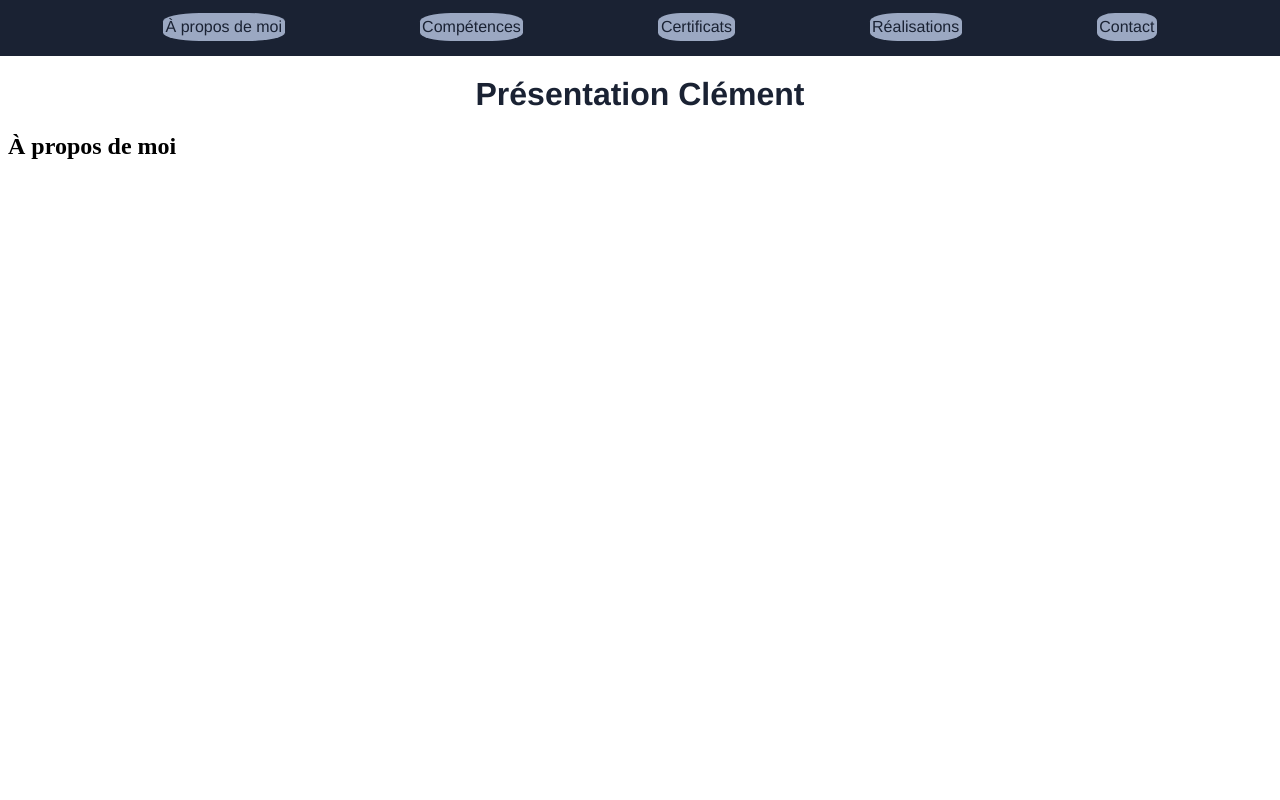
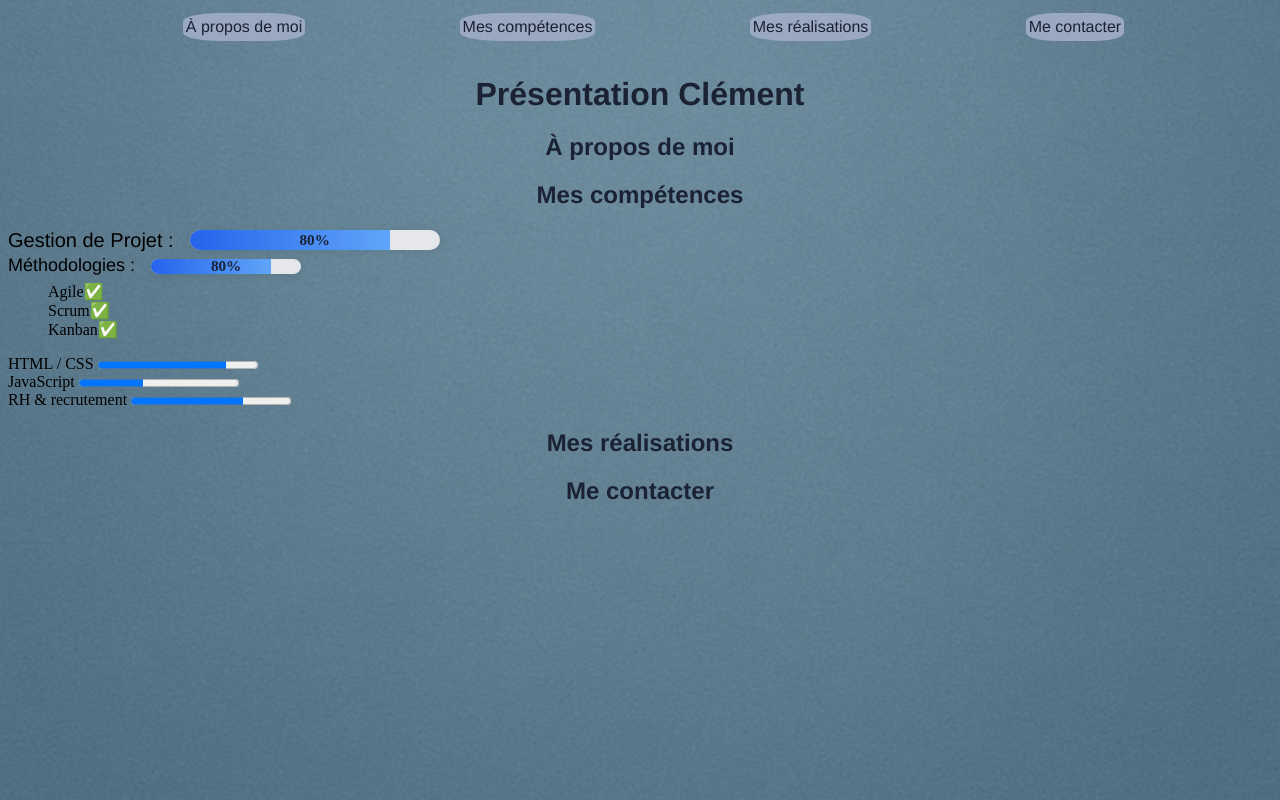
Before and after one commit to Unknown0user/Unknown0user.github.io, a plain HTML site: page index.html in a window 1280 px wide. Drawn offline with Linux system fonts and the light colour scheme.

Commit message:
Restructuration du site et début de la section compétences

```diff
--- a/index.html
+++ b/index.html
@@ -8,16 +8,59 @@
 <body>
     <nav>
     <ul class="navbar">
-        <a href="#titre"><li class="navbar-1">À propos de moi</li></a>
-        <a href="#titre"><li class="navbar-2">Compétences</li></a>
-        <a href="#titre"><li class="navbar-3">Certificats</li></a>
-        <a href="#titre"><li class="navbar-4">Réalisations</li></a>
-        <a href="#titre"><li class="navbar-5">Contact</li></a>
+        <a href="#présentation"><li class="navbar-1">À propos de moi</li></a>
+        <a href="#compétences"><li class="navbar-2">Mes compétences</li></a>
+        <a href="#réalisations"><li class="navbar-3">Mes réalisations</li></a>
+        <a href="#contact"><li class="navbar-4">Me contacter</li></a>
     </ul>
     </nav>
     <h2 id="titre" class="titre">Présentation Clément</h2>
     <div>
-        <h2>À propos de moi</h2>
+        <h2 id="présentation" class="présentation">À propos de moi</h2>
+    </div>
+
+   <section id="compétences">
+    <h2 id="compétences">Mes compétences</h2>
+ <div class="skill-row">
+  <span class="nom-skill">Gestion de Projet :</span>
+  <div class="conteneur">
+    <div class="bar" style="width: 80%"></div>
+    <span class="label">80%</span>
+  </div>
+</div>
+     <div class="skill-row">
+  <span class="sous-nom-skill">Méthodologies :</span>
+  <div class="sous-conteneur">
+    <div class="bar" style="width: 80%"></div>
+    <span class="label">80%</span>
+  </div>
+</div>
+<div class="sous-contenue">
+    <ul>
+        <li>Agile✅</li>
+        <li>Scrum✅</li>
+        <li>Kanban✅</li>
+    </ul>
+</div>
+  <div class="skill">
+    <label>HTML / CSS</label>
+    <progress value="80" max="100"></progress>
+  </div>
+  <div class="skill">
+    <label>JavaScript</label>
+    <progress value="40" max="100"></progress>
+  </div>
+  <div class="skill">
+    <label>RH & recrutement</label>
+    <progress value="70" max="100"></progress>
+  </div>
+</section>
+
+    <div>
+        <h2 id="réalisations" class="réalisations">Mes réalisations</h2>
+    </div>
+    <div>
+        <h2 id="contact" class="contact">Me contacter</h2>
     </div>
 </body>
 </html>
--- a/style.css
+++ b/style.css
@@ -1,3 +1,10 @@
+body{
+    background-image: url(background.png);
+    background-size: cover;
+    background-position:center;
+    background-attachment: fixed;
+    background-repeat: no-repeat;
+}
 a{
     text-decoration: none;
     color: #1a2233;
@@ -8,13 +15,12 @@ a{
     flex-direction: row;
     flex-wrap: wrap;
     margin-left: -20px;
-    margin-right: -20px;
+    margin-right: -7px;
     margin-top: -20px;
     padding-top: 25px;
     padding-bottom: 15px;
     list-style: none;
     justify-content: space-evenly;
-    background-color: #1a2233;
 }
 .navbar-1{
     background-color: #9ba8c2;
@@ -41,14 +47,6 @@ a{
     padding-right: 2.5px;
 }
 .navbar-4{
-    background-color: #9ba8c2;
-    border-radius: 30%;
-    padding-bottom: 5px;
-    padding-top: 5px;
-    padding-left: 2.5px;
-    padding-right: 2.5px;
-}
-.navbar-5{
     background-color: #9ba8c2;
     border-radius: 30%;
     padding-bottom: 5px;
@@ -92,15 +90,6 @@ a{
     animation-iteration-count: infinite;
     transition-duration: 2s;
 }
-.navbar-5:hover{
-    color: #1a2233;
-    background-color: #a5b4fc;
-    animation-name: te;
-    animation-duration: 2s;
-    animation-delay: 0s;
-    animation-iteration-count: infinite;
-    transition-duration: 2s;
-}
 @keyframes te {
     0%{
         transform: scale(1);
@@ -135,3 +124,79 @@ a{
     margin-top: 20px;
     margin-bottom: 20px;
 }
+
+.skill-row {
+  display: flex;
+  gap: 1rem;
+}
+.nom-skill {
+  font-weight: 575;
+  color: black;
+  font-family: 'Franklin Gothic Medium', 'Arial Narrow', Arial, sans-serif;
+  font-size: 20px;
+  text-align: right;
+}
+.sous-nom-skill {
+  font-weight: 55;
+  color: black;
+  font-family: 'Franklin Gothic Medium', 'Arial Narrow', Arial, sans-serif;
+  font-size: 18px;
+  text-align: right;
+}
+.conteneur {
+  position: relative;
+  width: 250px;
+  height: 20px;
+  background: #e5e7eb;
+  border-radius: 10px;
+  margin-top: 1.5px;
+  margin-bottom: 5px;
+  box-shadow: 0 2px 8px #0001;
+}
+.sous-conteneur {
+  position: relative;
+  width: 150px;
+  height: 15px;
+  background: #e5e7eb;
+  border-radius: 10px;
+  margin-top: 3.25px;
+  box-shadow: 0 2px 8px #0001;
+}
+.sous-contenue{
+    background-image: url(background-1.png);
+    background-position: center;
+    border-radius: 10px;
+    margin-top: -10px;
+    margin-bottom: 5px;
+    margin-right: 1600px;
+    box-shadow: 0 2px 8px #0001;
+}
+.bar {
+  height: 100%;
+  background: linear-gradient(90deg, #2563eb, #60a5fa);
+  border-radius: 10px 0 0 10px;
+  transition: width 0.5s;
+}
+.label {
+  position: absolute;
+  top: 0;
+  left: 50%;
+  transform: translateX(-50%);
+  height: 100%;
+  display: flex;
+  align-items: center;
+  font-weight: bold;
+  color: #1a2233;
+  font-size: 0.95em;
+  pointer-events: none;
+}
+li {
+    list-style: none;
+    text-align: left;
+}
+h2 {
+    text-align: center;
+    font-size: 1.5em;
+    color: #1a2233;
+    font-family: 'Franklin Gothic Medium', 'Arial Narrow', Arial, sans-serif;
+}
```
Also changed, not shown: background-1.png (added), background.png (added).
